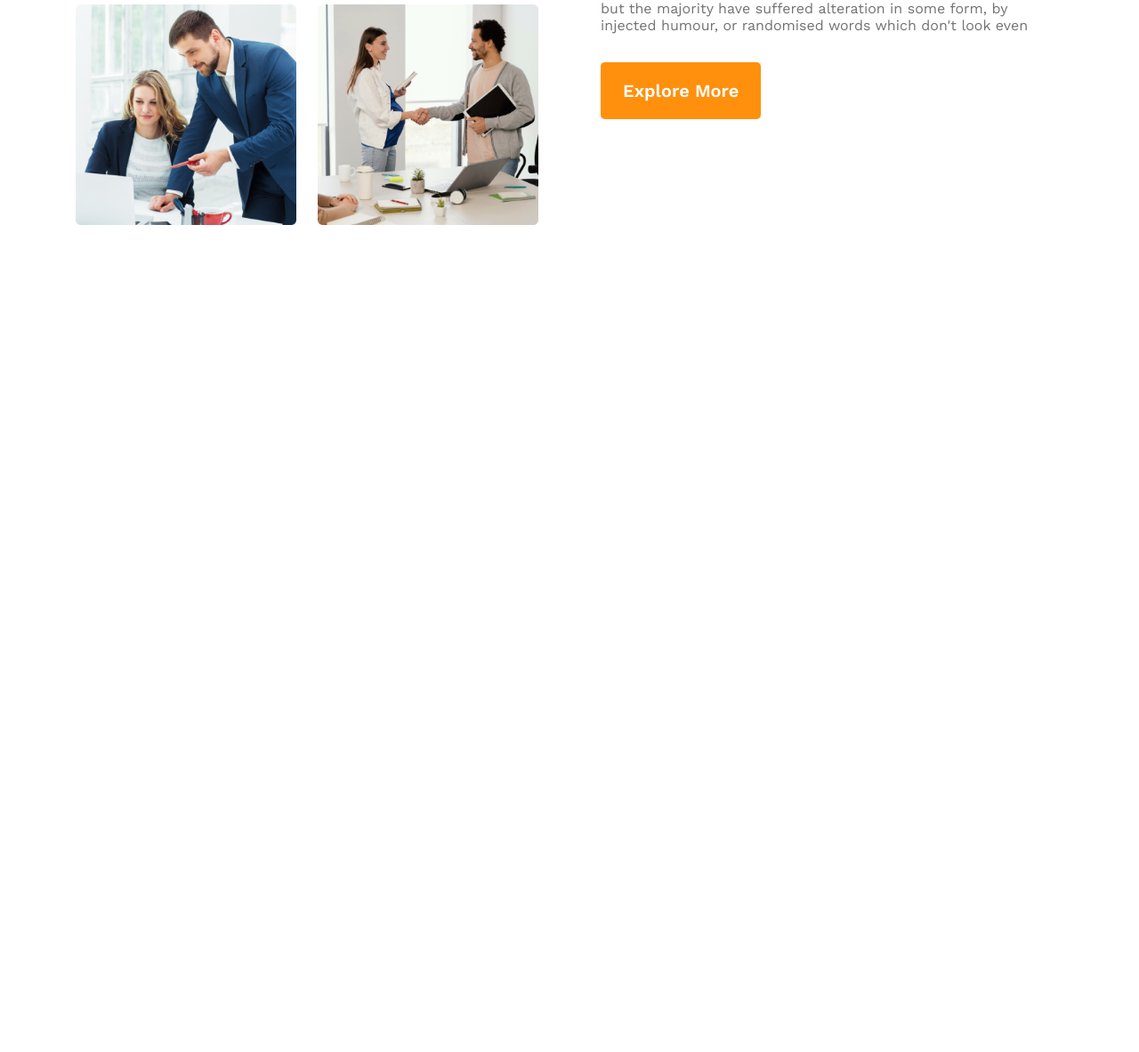
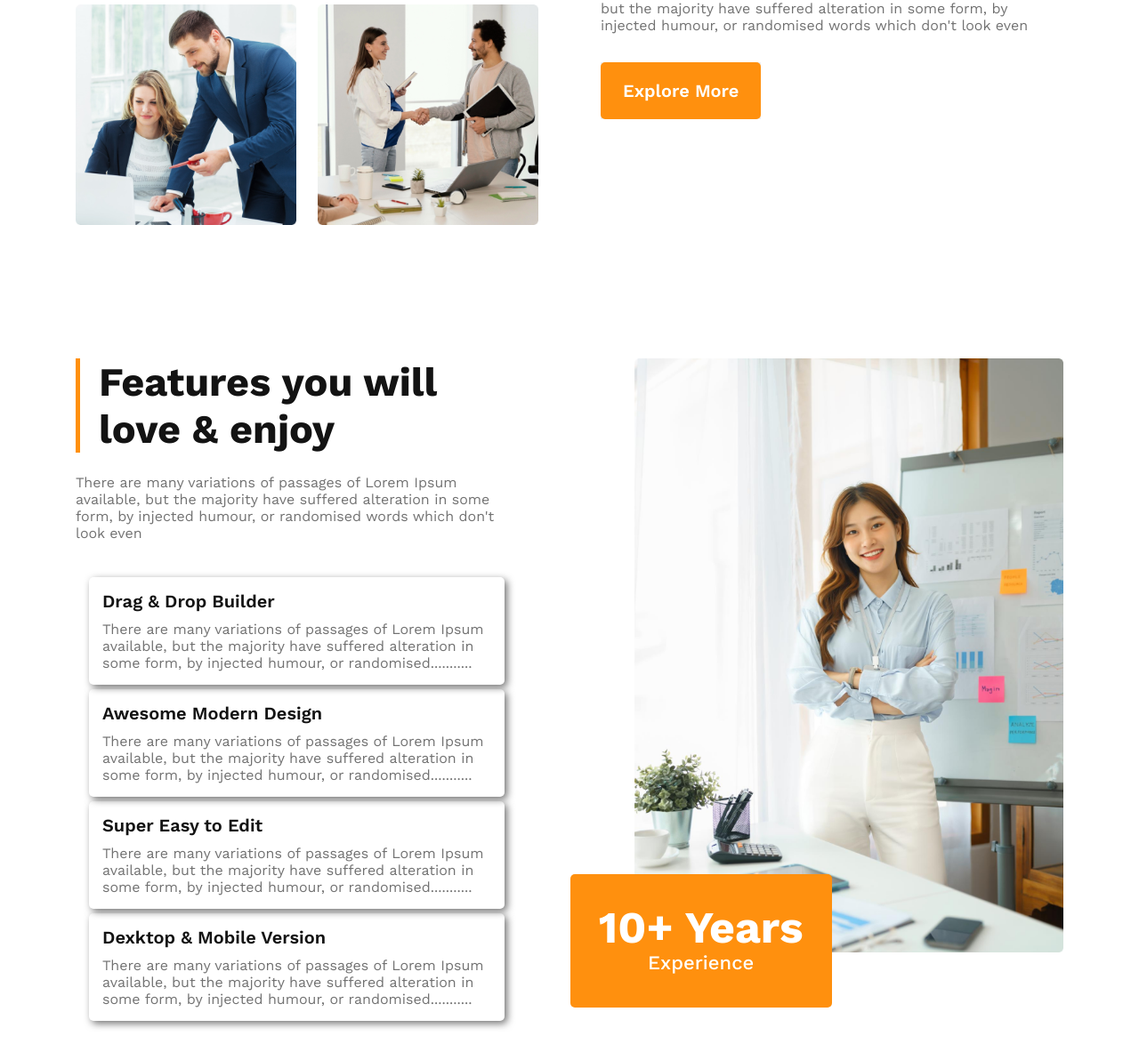
Before and after one commit to mehadi-shuvo/g3-architects, a plain HTML site: page index.html in a window 1280 px wide. Shown: the part 1538-2721 px from the top of the page at 89% size. Before the commit the page ends 1795 px from the top, so only its background shows below. Drawn offline with nearby package versions, Linux system fonts and the light colour scheme.

Commit message:
features section added

```diff
--- a/css/styles.css
+++ b/css/styles.css
@@ -154,6 +154,68 @@ nav .nav-items ul .nav-item a{
     color: #727272;
     margin-bottom: 32px;
 }
+/* features css starts */
+.features{
+    margin-top: 146px;
+}
+.features-items{
+    display: grid;
+    grid-template-columns: repeat(2, 1fr);
+    gap: 146px;
+    margin-top: 146px;
+}
+.features-items .contants .heading{
+    font-weight: 700;
+    font-size: 45px;
+    color: #131313;
+    padding-left: 21px;
+    padding-right: 50px;
+    border-left:5px solid #FF900E ;
+}
+.features-items .contants .discriptions{
+    font-weight: 400;
+    font-size: 16px;
+    color: #727272;
+    margin-top: 24px;
+}
+.features-items .contants .items{
+    padding: 30px 0 30px 15px;
+    margin-top: 10px;
+}
+.features-items .contants .items .item{
+    padding: 15px;
+    margin-bottom: 5px;
+    border-radius: 5px;
+    box-shadow: 3px 3px 8px #727272;
+}
+.features-items .contants .items .item .s-heading{
+    font-weight: 600;
+    font-size: 20px;
+    color: #131313;
+}
+.features-items .contants .items .item .discriptions{
+    margin-top: 10px;
+}
+.features-items .image img{
+    width: 100%;
+}
+.features-items .image .exp{
+    display: inline-block;
+    text-align: center;
+    font-weight: 700;
+    font-size: 50px;
+    color: #FFFFFF;
+    background-color: #FF900E;
+    line-height: 30px;
+    text-transform: capitalize;
+    padding: 45px 32px 35px;
+    border-radius: 5px;
+    margin: -45% -15%;
+}
+.features-items .image .exp .exp2{
+    font-weight: 500;
+    font-size: 22px;
+}
 
 
 
@@ -195,5 +257,26 @@ media quiry
         gap: 24px;
 
     }
+    .features-items{
+        grid-template-columns: repeat(1, 1fr);
+        gap: 46px;
+    }
+    .features-items .image{
+        margin: 10px;
+    }
+    .features-items .image .exp{
+        display: block;
+        padding: 45px 32px 35px;
+        border-radius: 5px;
+        margin: 5px;
+    }
+    .features-items .contants .items{
+        padding: 30px 0 30px 0;
+        margin-top: 20px;
+    }
+    .features-items .contants .items .item{
+        padding: 15px;
+        margin-bottom: 10px;
+    }
 
 }
--- a/index.html
+++ b/index.html
@@ -68,6 +68,47 @@
             </div>
         </section>
         <!-- about us ends -->
+        <!-- feasures starts -->
+        <section class="container features">
+            <div class="features-items">
+                <div class="contants">
+                    <h3 class="heading">Features you will love & enjoy</h3>
+                    <p class="discriptions">There are many variations of passages of Lorem Ipsum available, but the majority have suffered alteration in some form, by injected humour, or randomised words which don't look even</p>
+                    <div class="items">
+                        <div class="item">
+                            <h5 class="s-heading">Drag & Drop Builder</h5>
+                            <p class="discriptions">
+                                There are many variations of passages of Lorem Ipsum available, but the majority have suffered alteration in some form, by injected humour, or randomised...........
+                            </p>
+                        </div>
+                        <div class="item">
+                            <h5 class="s-heading">Awesome Modern Design</h5>
+                            <p class="discriptions">
+                                There are many variations of passages of Lorem Ipsum available, but the majority have suffered alteration in some form, by injected humour, or randomised...........
+                            </p>
+                        </div>
+                        <div class="item">
+                            <h5 class="s-heading">Super Easy to Edit</h5>
+                            <p class="discriptions">
+                                There are many variations of passages of Lorem Ipsum available, but the majority have suffered alteration in some form, by injected humour, or randomised...........
+                            </p>
+                        </div>
+                        <div class="item">
+                            <h5 class="s-heading">Dexktop & Mobile Version</h5>
+                            <p class="discriptions">
+                                There are many variations of passages of Lorem Ipsum available, but the majority have suffered alteration in some form, by injected humour, or randomised...........
+                            </p>
+                        </div>
+                    </div>
+                </div>
+                <div class="image">
+                    <img src="images/architect.png" alt="">
+                    <span class="exp">10+ Years<br><span class="exp2">experience</span></span>
+                </div>
+            </div>
+
+        </section>
+        <!-- feasures ends -->
     </main>
 </body>
 </html>
```
